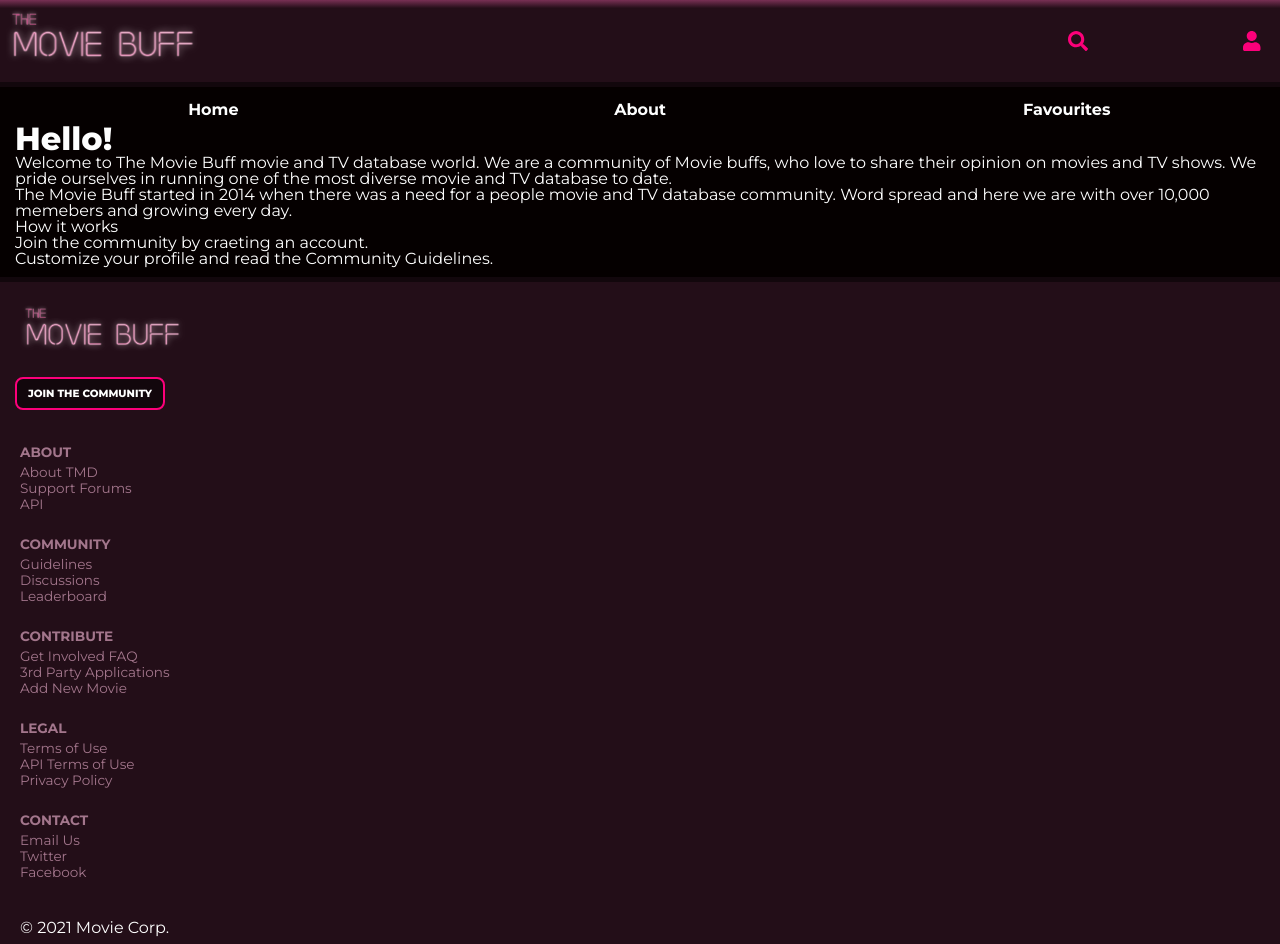
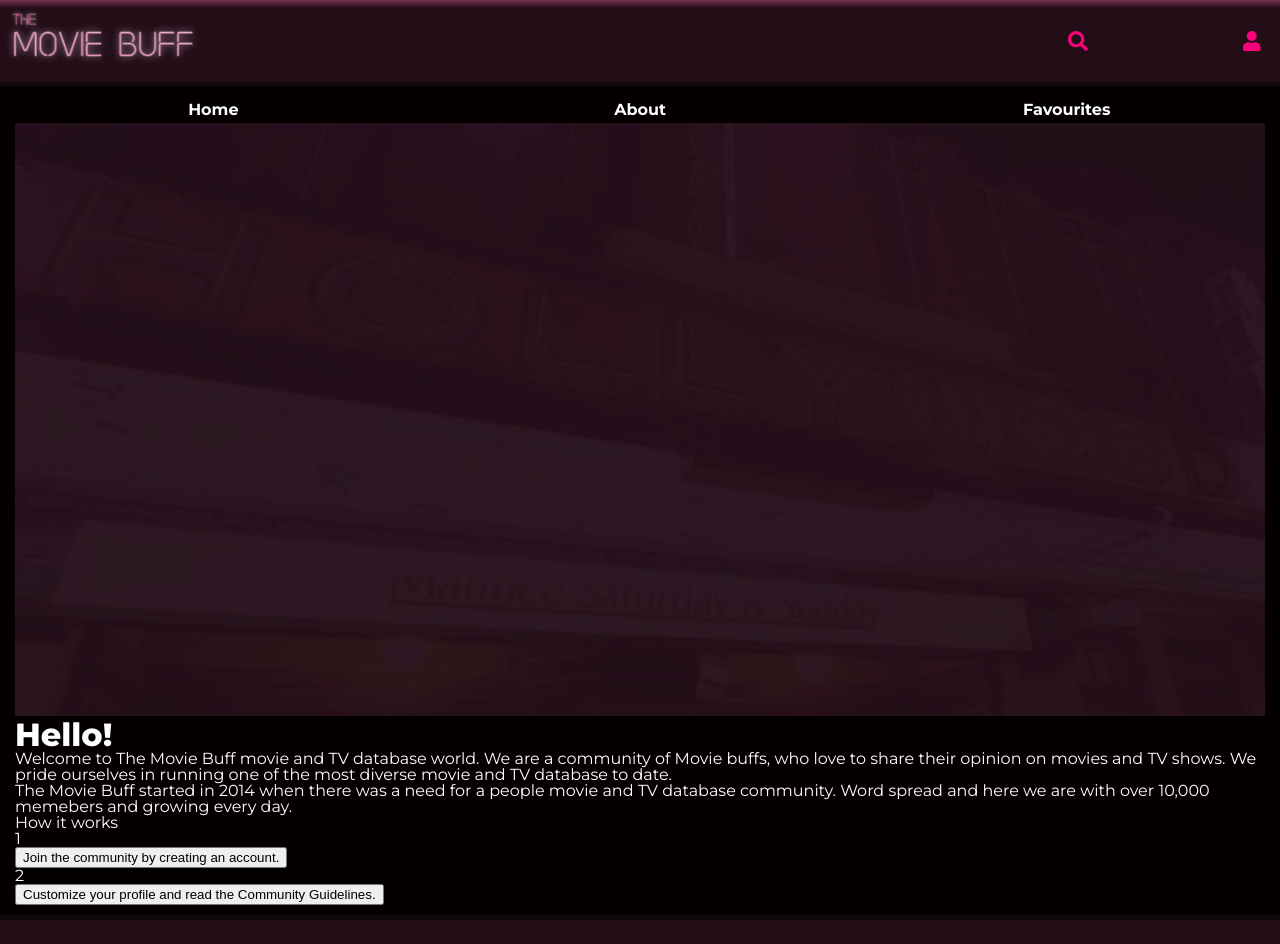
Before and after one commit to jennyesc/movieBuff, a React (Create React App) app: page /about in a window 1280 px wide. Shown: the top 944 px of the page. Built offline with nearby package versions, Linux system fonts and the light colour scheme.

Commit message:
About page

```diff
--- a/src/components/About.js
+++ b/src/components/About.js
@@ -1,16 +1,18 @@
 //About
+import background from '../images/about-bg.jpg';
 
 function About () {
     return (
         <main>
             <section>
-                <div className="page-info">
+                <div className="page-info-container">
+                    <div className="page-bg">
+                        <img src={background} alt="About page backgroung" ></img>
+                        <div className="about-text">
                             <h1>Hello!</h1>
-                </div>
-                <div className="about-text">
+
                             <p>Welcome to The Movie Buff movie and TV database world. We are a
-                        community of Movie buffs, who love to share their opinion on
-                        movies and TV shows. We pride ourselves in running one of the
+                                community of Movie buffs, who love to share their opinion on movies and TV shows. We pride ourselves in running one of the
                                 most diverse movie and TV database to date.
                             </p>
                             <p>The Movie Buff started in 2014 when there was a need for a people
@@ -18,13 +20,18 @@ function About () {
                                     over 10,000 memebers and growing every day.
                             </p>
                                 <h3>How it works</h3>
-                    <ol>
-                        <li>Join the community by craeting an account.</li>
-                        <li>Customize your profile and read the Community Guidelines.</li>
-                    </ol>
+                            <div className="btn-container">
+                                <p className="circle"> 1 </p>
+                                <button className="btn"> Join the community by creating an account.</button>
+                                <p className="circle"> 2 </p>
+                                <button className="btn">Customize your profile and read the Community Guidelines.</button>
+                            </div>
+                        </div>
+                    </div>
                 </div>
             </section>
         </main>
+
     );
 }
 
--- a/src/styles/components/_about.scss
+++ b/src/styles/components/_about.scss
@@ -0,0 +1,21 @@
+// About
+
+@use '../base/settings' as *;
+@use '../base/type' as *;
+
+main{
+
+    .page-info-container{
+
+        .page-bg{
+            position: relative;
+            background-size: cover;
+
+            .about-text{
+                //position: absolute;
+
+
+            }
+        }
+    }
+}
```
Also changed, not shown: src/images/about-bg.jpg (added). Lines whose indentation alone changed are shown as unchanged.
